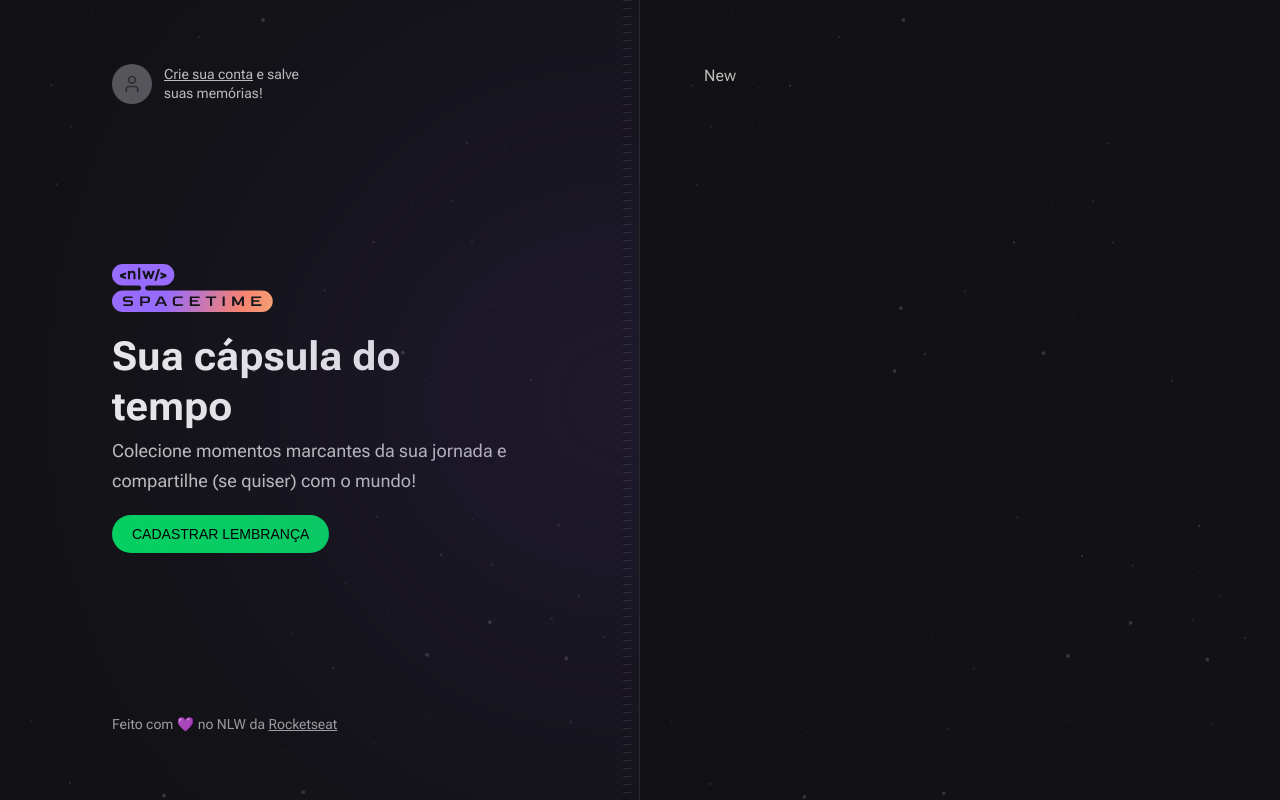
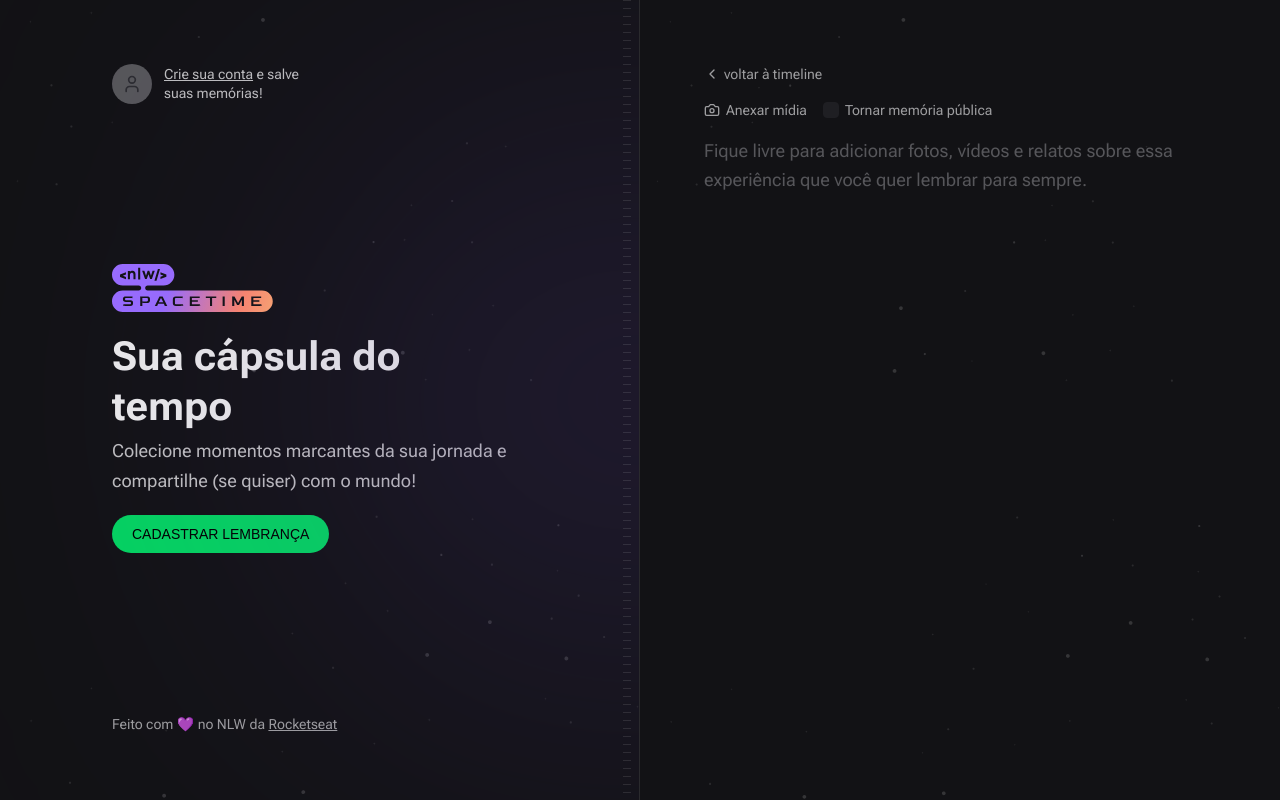
Before and after one commit to wylkerd/NLW12-Spacetime-Explorer-Nextjs, a Next.js app in the folder web/: page /memories/new in a window 1280 px wide. Built offline with nearby package versions, Linux system fonts and the light colour scheme; no server answers; a web font is replaced by a local one.

Commit message:
web: Inicio da pagina de Nova Memoria

```diff
--- a/web/package.json
+++ b/web/package.json
@@ -27,6 +27,7 @@
   },
   "devDependencies": {
     "@rocketseat/eslint-config": "^1.2.0",
+    "@tailwindcss/forms": "^0.5.3",
     "prettier-plugin-tailwindcss": "^0.3.0"
   }
 }
--- a/web/src/app/api/auth/logout/route.ts
+++ b/web/src/app/api/auth/logout/route.ts
@@ -2,7 +2,7 @@
 import { NextRequest, NextResponse } from 'next/server'
 
 /*
-  Este GET e acionado por de baixo dos panos, redireciona para pagina inicial
+  Este GET e acionado por de baixo dos panos, e REDIRECIONA para pagina inicial
 */
 export async function GET(request: NextRequest) {
   const redirectURL = new URL('/', request.url) // request.url contem a url raiz da aplicação 'Home'
--- a/web/src/app/memories/new/page.tsx
+++ b/web/src/app/memories/new/page.tsx
@@ -1,4 +1,55 @@
+import { Camera, ChevronLeft } from 'lucide-react'
+import Link from 'next/link'
+
 /* De acordo com a hierarquia das pastas a url desta pagina sera /memories/new */
 export default function NewMemory() {
-  return <h1>New</h1>
+  return (
+    <div className="flex flex-1 flex-col gap-4">
+      <Link
+        href="/"
+        className="flex items-center gap-1 text-sm text-gray-200 hover:text-gray-100"
+      >
+        <ChevronLeft className="h-4 w-4" />
+        voltar à timeline
+      </Link>
+
+      <form className="flex flex-1 flex-col gap-2">
+        <div className="flex items-center gap-4">
+          {/* Hackzinho para input type file */}
+          <label
+            htmlFor="media"
+            className="flex cursor-pointer items-center gap-1.5 text-sm text-gray-200 hover:text-gray-100"
+          >
+            <Camera className="h-4 w-4" />
+            Anexar mídia
+          </label>
+
+          <label
+            htmlFor="isPublic"
+            className="flex items-center gap-1.5 text-sm text-gray-200 hover:text-gray-100"
+          >
+            <input
+              type="checkbox"
+              name="isPublic"
+              id="isPublic"
+              value="true"
+              // Estilização do checkbox com a lib @tailwindcss/forms
+              className="h-4 w-4 rounded border-gray-700 bg-gray-700 text-purple-500"
+            />
+            Tornar memória pública
+          </label>
+        </div>
+
+        {/* Hackzinho h-0 e w-0 para o input mesmo invisivel nao ocupar espaço na tela */}
+        <input type="file" id="media" className="invisible h-0 w-0" />
+
+        <textarea
+          name="content"
+          spellCheck="false" // eivta mostrar erros de digitação no navegador
+          className="w-full flex-1 resize-none rounded border-0 bg-transparent p-0 text-lg leading-relaxed text-gray-100 placeholder:text-gray-400 focus:ring-0"
+          placeholder="Fique livre para adicionar fotos, vídeos e relatos sobre essa experiência que você quer lembrar para sempre."
+        />
+      </form>
+    </div>
+  )
 }
--- a/web/tailwind.config.js
+++ b/web/tailwind.config.js
@@ -72,5 +72,5 @@
       },
     },
   },
-  plugins: [],
+  plugins: [require('@tailwindcss/forms')],
 }
```
Also changed, not shown: 1 other file (tests, documents, lock files or other folders).
